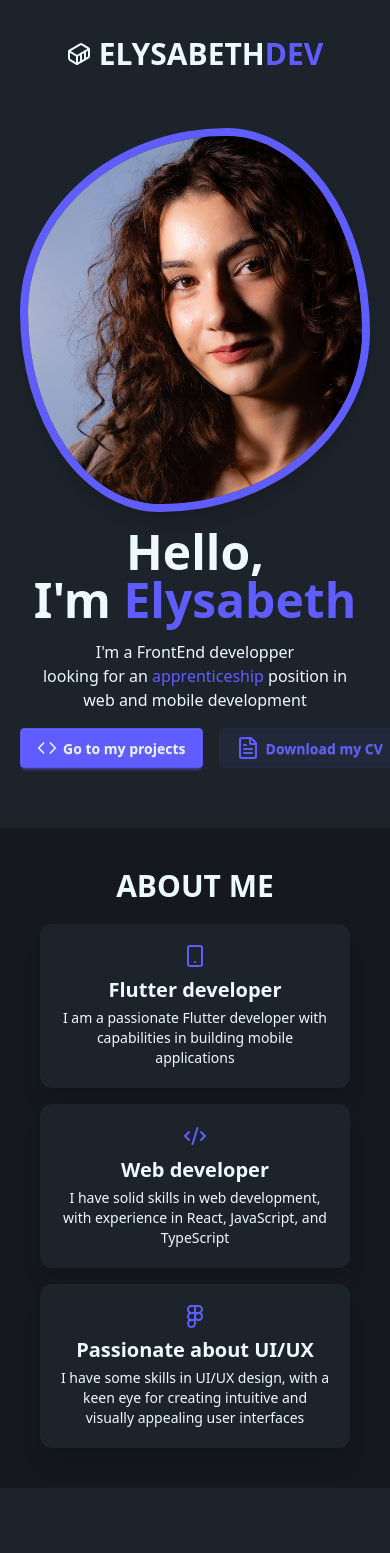
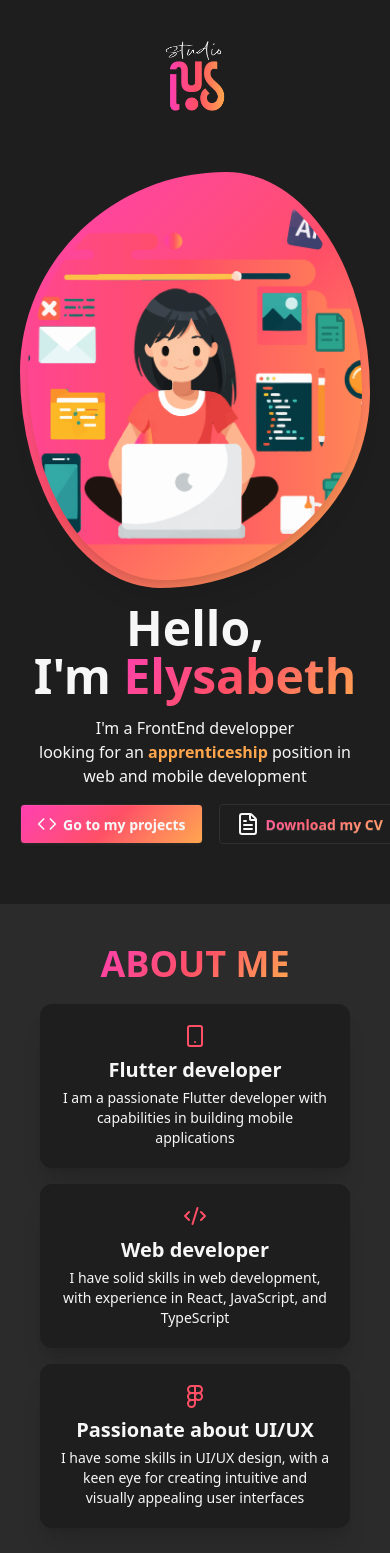
Before and after one commit to elysabeth-studiolys/Portfolio, a React (Vite) app: page / in a window 390 px wide. Shown: the top 1553 px of the page. Built offline with nearby package versions, Linux system fonts and the light colour scheme.

Commit message:
commit changing colors

```diff
--- a/index.html
+++ b/index.html
@@ -1,5 +1,5 @@
 <!doctype html>
-<html lang="en" data-theme="dark">
+<html lang="en" data-theme="mytheme">
   <head>
     <meta charset="UTF-8" />
     <link rel="icon" type="image/svg+xml" href="/vite.svg" />
--- a/src/components/About.tsx
+++ b/src/components/About.tsx
@@ -1,5 +1,6 @@
 import Title from "./Title"
 import img from'../assets/portrait.webp'
+import illustration from '../assets/illustration.png'
 import { CodeXml, Figma, Smartphone } from "lucide-react"
 
 const aboutSections = [
@@ -28,12 +29,12 @@ const aboutSections = [
 
 const About = () => {
   return (
-    <div className="bg-base-300 p-10 mb-10 md:mb-32" id="About">
+    <div className="bg-base-300 p-10 mb-10 md:mb-32"  id="About">
       <Title title="About Me" />
       <div className="md:h-screen flex justify-center items-center ">
 
         <div className="hidden  md:block">
-            <img src={img} alt="" className="w-130 object-cover rounded-xl"
+            <img src={img} alt="" className="w-150 object-cover rounded-xl"
 
                 />
         </div>
@@ -41,7 +42,7 @@ const About = () => {
         <div className="md:ml-4 space-y-4">
             {aboutSections.map((section) => (
                 <div key={section.id} className="flex flex-col md:flex-row items-center bg-base-100
-                p-5 rounded-xl md:w-96 shadow-xl">
+                p-5 rounded-xl md:w-96 shadow-xl gradient-brand-border">
 
                     <div className="mb-2 md:mb-0">
                         {section.icon}
--- a/src/components/Home.tsx
+++ b/src/components/Home.tsx
@@ -1,6 +1,8 @@
 import { FileText } from "lucide-react"
 import { Code } from "lucide-react"
 import img from'../assets/portrait.webp'
+import illustration from '../assets/illustration.png'
+
 
 const Home = () => {
     return (
@@ -9,31 +11,33 @@ const Home = () => {
             <div className="flex flex-col fustify-end ">
                 <h1 className="text-5xl md:text-6xl font-bold text-center md:text-left mt-4 md:mt-0">
                     Hello, <br /> I'm {" "}
-                    <span className="text-primary">
+                    <span className="gradient-brand-text">
                         Elysabeth
                     </span>
                 </h1>
 
                 <p className="my-4 text-md text-center md:text-left">
                     I'm a FrontEnd developper
-                    <br /> looking for an <span className="text-primary">apprenticeship</span> position in
+                    <br /> looking for an <span className="font-bold text-accent">apprenticeship</span> position in
                     <br />web and mobile development
                 </p>
                 <div className="flex space-x-4">
-                    <a href="#" className="btn btn-primary w-fit">
+                    <a href="#" className="btn gradient-brand w-fit">
                         <Code className="w-5 h-5"/>
                         Go to my projects
                     </a>
-                    <a href="#" className="btn btn-soft btn-primary w-fit">
-                        <FileText />
+                    <a href="#" className="btn btn-soft gradient-brand-text w-fit">
+                        <FileText  />
                         Download my CV
                     </a>
                 </div>
 
 
             </div>
-            <div className="md:ml-50">
-                <img src={img} alt="" className="w-96 h-96 object-cover border-8 border-primary shadow-xl"
+            <div className="md:ml-50 gradient-brand p-2" style={{
+                    borderRadius : "59% 41% 60% 40% / 48% 53% 47% 52% "
+                }}>
+                <img src={illustration} alt="" className="w-100 h-100 object-cover shadow-xl"
                 style={{
                     borderRadius : "59% 41% 60% 40% / 48% 53% 47% 52% "
                 }}
--- a/src/components/Navbar.tsx
+++ b/src/components/Navbar.tsx
@@ -1,25 +1,17 @@
 import { Container } from "lucide-react"
+import logo from '../assets/logo.png'
 
 const Navbar = () => {
     return (
         <div className="flex justify-center md:justify-between items-center p-4">
             <a href='#'
-                className="flex items-center font-bold text-3xl md:text-xl">
+                className="flex items-center">
 
-                <Container className="mr-2" />
-                ELYSABETH
-                <span className="text-primary">DEV</span>
+                <img src={logo} className="w-20"/>
             </a>
 
             <ul
                 className="hidden md:flex space-x-4">
-                <li>
-                    <a href="#Home"
-                        className="btn btn-sm btn-ghost"
-                    >
-                        Home
-                    </a>
-                </li>
                 <li>
                     <a href="#About"
                         className="btn btn-sm btn-ghost"
--- a/src/components/Projects.tsx
+++ b/src/components/Projects.tsx
@@ -36,33 +36,6 @@ const projects = [
         demoLink: '#',
         repoLink: '#',
         image: img3,
-    },
-    {
-        id: 4,
-        title: "Wellbeing mobile app",
-        description: "A mobile application designed to help users track and improve their mental health and overall wellbeing.",
-        technologies: ["Flutter", "Firebase", "Dart"],
-        demoLink: '#',
-        repoLink: '#',
-        image: img4,
-    },
-    {
-        id: 5,
-        title: "Wellbeing mobile app",
-        description: "A mobile application designed to help users track and improve their mental health and overall wellbeing.",
-        technologies: ["Flutter", "Firebase", "Dart"],
-        demoLink: '#',
-        repoLink: '#',
-        image: img5,
-    },
-    {
-        id: 6,
-        title: "Wellbeing mobile app",
-        description: "A mobile application designed to help users track and improve their mental health and overall wellbeing.",
-        technologies: ["Flutter", "Firebase", "Dart"],
-        demoLink: '#',
-        repoLink: '#',
-        image: img6,
     }
 ]
 
--- a/src/components/Title.tsx
+++ b/src/components/Title.tsx
@@ -3,8 +3,8 @@ interface TitleProps{
 }
 const Title = ({title} : TitleProps) => {
   return (
-    <div>
-        <h1 className="uppercase font-bold mb-5 text-center text-3xl">
+    <div className="flex items-center justify-center">
+        <h1 className="gradient-brand-text uppercase font-bold mb-5 text-4xl md:text-5xl ">
             {title}
         </h1>
     </div>
--- a/src/index.css
+++ b/src/index.css
@@ -1,8 +1,71 @@
 @import "tailwindcss";
 @plugin "daisyui";
 @plugin "daisyui" {
-  themes: light --default, dark --prefersdark, sunset;
+  themes: light --default, mytheme --prefersdark, sunset;
 };
 html {
   scroll-behavior: smooth;
 }
+
+@utility gradient-brand {
+  background: linear-gradient(135deg, var(--color-secondary), var(--color-primary), var(--color-accent));
+};
+
+@utility gradient-brand-text {
+  background: linear-gradient(135deg, var(--color-secondary), var(--color-primary), var(--color-accent));
+  -webkit-background-clip: text;
+  -webkit-text-fill-color: transparent;
+  background-clip : text;
+}
+
+@utility grandient-brand-border
+{
+  border: 2px solid transparent;
+  background: linear-gradient(var(--color-base-100), var(--color-base-100)) padding-box,
+              linear-gradient(135deg, var(--color-secondary), var(--color-primary), var(--color-accent)) border-box;
+
+}
+
+@plugin "daisyui/theme" {
+  name: "mytheme";
+  default: true; /* set as default */
+  prefersdark: false; /* set as default dark mode (prefers-color-scheme:dark) */
+  color-scheme: light; /* color of browser-provided UI */
+
+  --color-base-100: oklch(0.235 0 129.63);
+  --color-base-200: oklch(0.2891 0 0);
+  --color-base-300: oklch(0.2891 0 0);
+  --color-base-content: oklch(0.9761 0 0);
+  --color-primary: oklch(0.679 0.211 17.54);
+  --color-primary-content: oklch(98% 0.01 240);
+  --color-secondary: oklch(0.686 0.247 349.29);
+  --color-secondary-content: oklch(98% 0.01 200);
+  --color-accent: oklch(0.7981 0.1468 62.7);
+  --color-accent-content: oklch(98% 0.01 160);
+  --color-neutral: oklch(50% 0.05 240);
+  --color-neutral-content: oklch(98% 0.01 240);
+  --color-info: oklch(70% 0.2 220);
+  --color-info-content: oklch(98% 0.01 220);
+  --color-success: oklch(65% 0.25 140);
+  --color-success-content: oklch(98% 0.01 140);
+  --color-warning: oklch(80% 0.25 80);
+  --color-warning-content: oklch(20% 0.05 80);
+  --color-error: oklch(65% 0.3 30);
+  --color-error-content: oklch(98% 0.01 30);
+
+  /* border radius */
+  --radius-selector: 1rem;
+  --radius-field: 0.25rem;
+  --radius-box: 0.5rem;
+
+  /* base sizes */
+  --size-selector: 0.25rem;
+  --size-field: 0.25rem;
+
+  /* border size */
+  --border: 1px;
+
+  /* effects */
+  --depth: 1;
+  --noise: 0;
+}
```
Also changed, not shown: src/assets/illustration.png (added), src/assets/logo.png (added).
